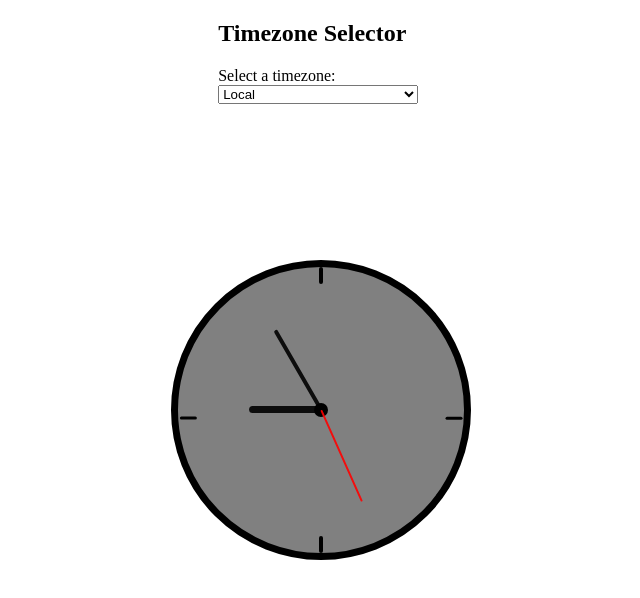
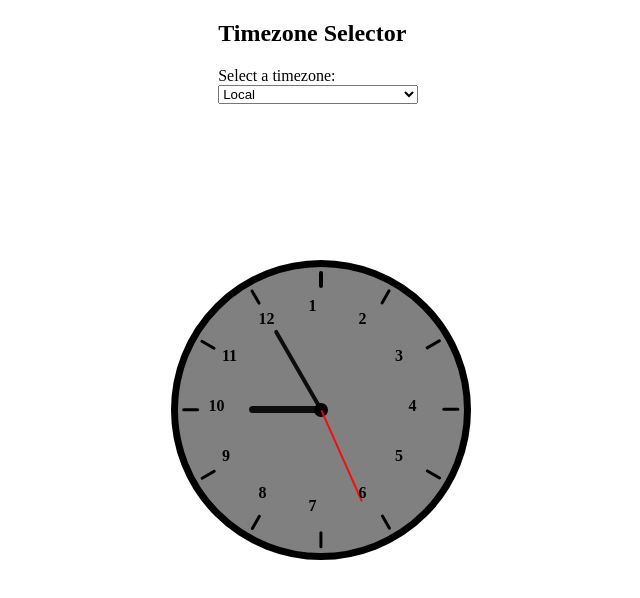
Before and after one commit to julianocts98/analogical-clock, a plain HTML site: page index.html in a window 1280 px wide. Shown: the whole page, without its empty margins (327-967 px from the left). Drawn offline with Linux system fonts and the light colour scheme; no server answers.

Commit message:
Generate ticks and numbers procedurally

```diff
--- a/index.html
+++ b/index.html
@@ -14,10 +14,6 @@
       <div class="pointer" id="hours"></div>
       <div class="pointer" id="minutes"></div>
       <div class="pointer" id="seconds"></div>
-      <div class="tick" id="tick1"></div>
-      <div class="tick" id="tick2"></div>
-      <div class="tick" id="tick3"></div>
-      <div class="tick" id="tick4"></div>
     </div>
     <div id="timezoneContainer">
       <h2>Timezone Selector</h2>
--- a/scripts/index.js
+++ b/scripts/index.js
@@ -86,6 +86,7 @@ async function mainLoop() {
 }
 
 document.body.onload = async () => {
+  spawnTicksAndClockNumbers();
   await fillSelectWithTimezones();
   await mainLoop();
 };
@@ -95,3 +96,49 @@ timezoneSelect.onchange = async () => {
   const timezoneTime = await getActualDate();
   timeOffset = timezoneTime.getTime() - localTime.getTime();
 };
+
+function spawnTick() {
+  const tick = document.createElement("div");
+  tick.className = "tick";
+  clockContainer.appendChild(tick);
+  return tick;
+}
+
+function spawnClockNumber(number) {
+  const clockNumber = document.createElement("span");
+  clockNumber.className = "clockNumber";
+  clockNumber.innerHTML = number;
+  clockContainer.appendChild(clockNumber);
+  return clockNumber;
+}
+
+function spawnTicksAndClockNumbers() {
+  const degreesPerElement = 360 / 12;
+  let angle, number;
+  for (
+    angle = 0, number = 1;
+    angle < 360;
+    angle += degreesPerElement, number++
+  ) {
+    const tick = spawnTick();
+    positionTick(tick, angle);
+    const clockNumber = spawnClockNumber(number);
+    positionClockNumber(clockNumber, angle);
+  }
+}
+
+function getTickTransform(angleInDegree) {
+  return `rotate(${angleInDegree}deg) translate(0px, -130px)`;
+}
+
+function getClockNumberTransform(angleInDegree) {
+  return `rotate(${angleInDegree}deg) translate(0px, -100px) rotate(-${angleInDegree}deg)`;
+}
+
+function positionTick(tick, angleInDegree) {
+  tick.style.transform = getTickTransform(angleInDegree);
+}
+
+function positionClockNumber(clockNumber, angleInDegree) {
+  clockNumber.style.transform = getClockNumberTransform(angleInDegree);
+}
--- a/styles/index.css
+++ b/styles/index.css
@@ -67,44 +67,28 @@
 
 .tick {
   position: absolute;
+  left: 0;
+  top: 0;
+  right: 0;
+  bottom: 0;
+  margin: auto;
   width: 1.2%;
   height: 6%;
   border-radius: 15px;
   background-color: black;
-  transform-origin: bottom;
 }
 
-#tick1 {
-  left: 0;
-  right: 0;
-  margin-left: auto;
-  margin-right: auto;
-}
-
-#tick2 {
-  right: 0;
-  top: 0;
-  bottom: 0;
-  margin-top: auto;
-  margin-bottom: auto;
-  transform: rotate(-90deg);
-}
-
-#tick3 {
-  left: 0;
-  right: 0;
-  margin-left: auto;
-  margin-right: auto;
-  bottom: 0;
-}
-
-#tick4 {
+.clockNumber {
+  position: absolute;
   left: 0;
   top: 0;
+  right: 0;
   bottom: 0;
-  margin-top: auto;
-  margin-bottom: auto;
-  transform: rotate(90deg);
+  margin: auto;
+  color: black;
+  width: 25px;
+  height: 25px;
+  font-weight: 900;
 }
 
 #timezoneContainer {
```
